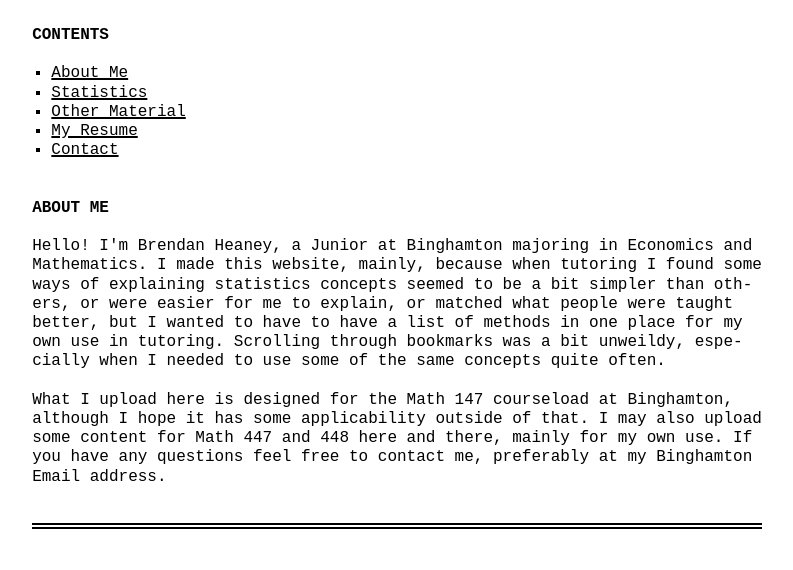
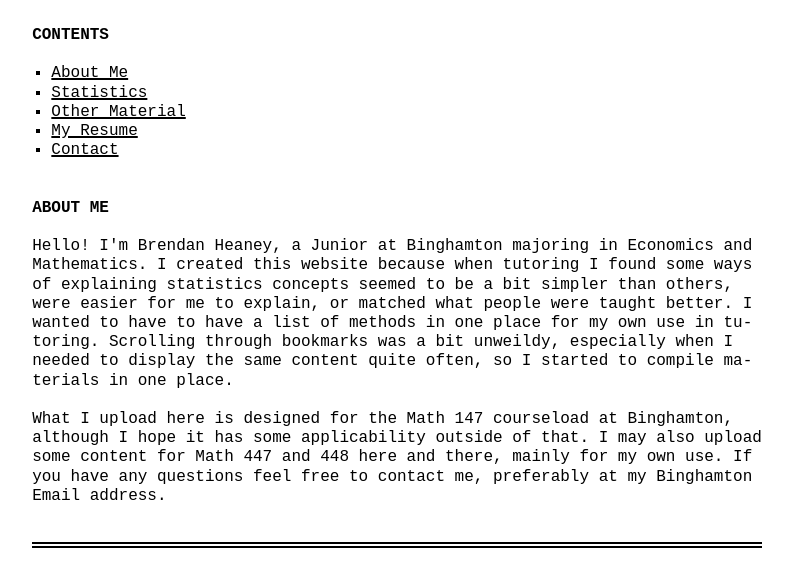
Before and after one commit to brendantheaney/skills-github-pages, a website: page index.html in a window 1280 px wide. Shown: the part 166-736 px from the top of the page, without its empty margins (243-1036 px from the left). Drawn offline with Linux system fonts and the light colour scheme; a web font is replaced by a local one.

Commit message:
Refactor introduction text in index.html
Reword introduction paragraph for clarity and conciseness.

```diff
--- a/index.html
+++ b/index.html
@@ -41,10 +41,10 @@
 </nav>
 <h2 id="introduction">About Me</h2>
 <p>Hello! I'm Brendan Heaney, a Junior at Binghamton majoring in Economics and Mathematics.
- I made this website, mainly, because when tutoring I found some ways of explaining statistics concepts
-seemed to be a bit simpler than others, or were easier for me to explain, or matched what people were taught
-better, but I wanted to have to have a list of methods in one place for my own use in tutoring. Scrolling through bookmarks was a bit unweildy,
-especially when I needed to use some of the same concepts quite often.
+ I created this website because when tutoring I found some ways of explaining statistics concepts
+seemed to be a bit simpler than others,  were easier for me to explain, or matched what people were taught
+better. I wanted to have to have a list of methods in one place for my own use in tutoring. Scrolling through bookmarks was a bit unweildy,
+especially when I needed to display the same content quite often, so I started to compile materials in one place.
  </p>
  <p>What I upload here is designed for the Math 147 courseload at Binghamton, although I hope it has some applicability outside of that.
  I may also upload some content for Math 447 and 448 here and there, mainly for my own use. If you have any questions
```
